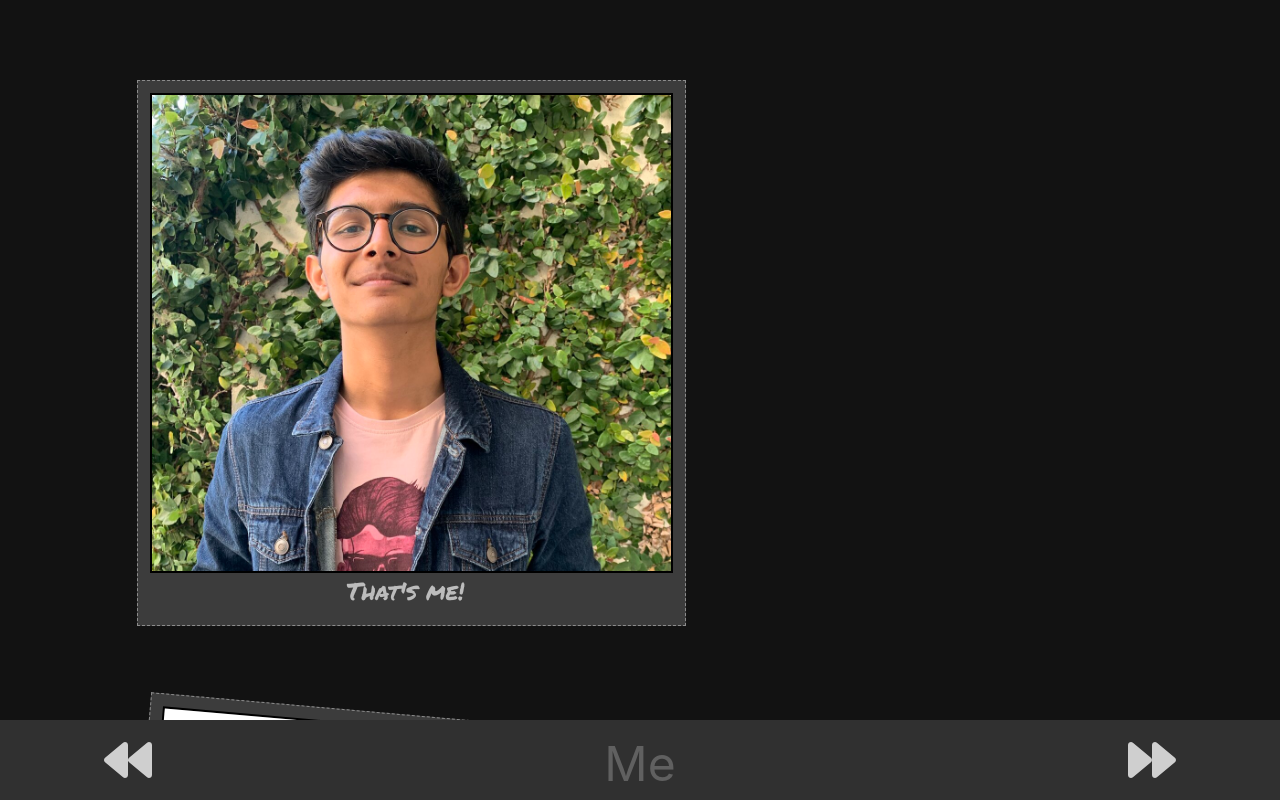
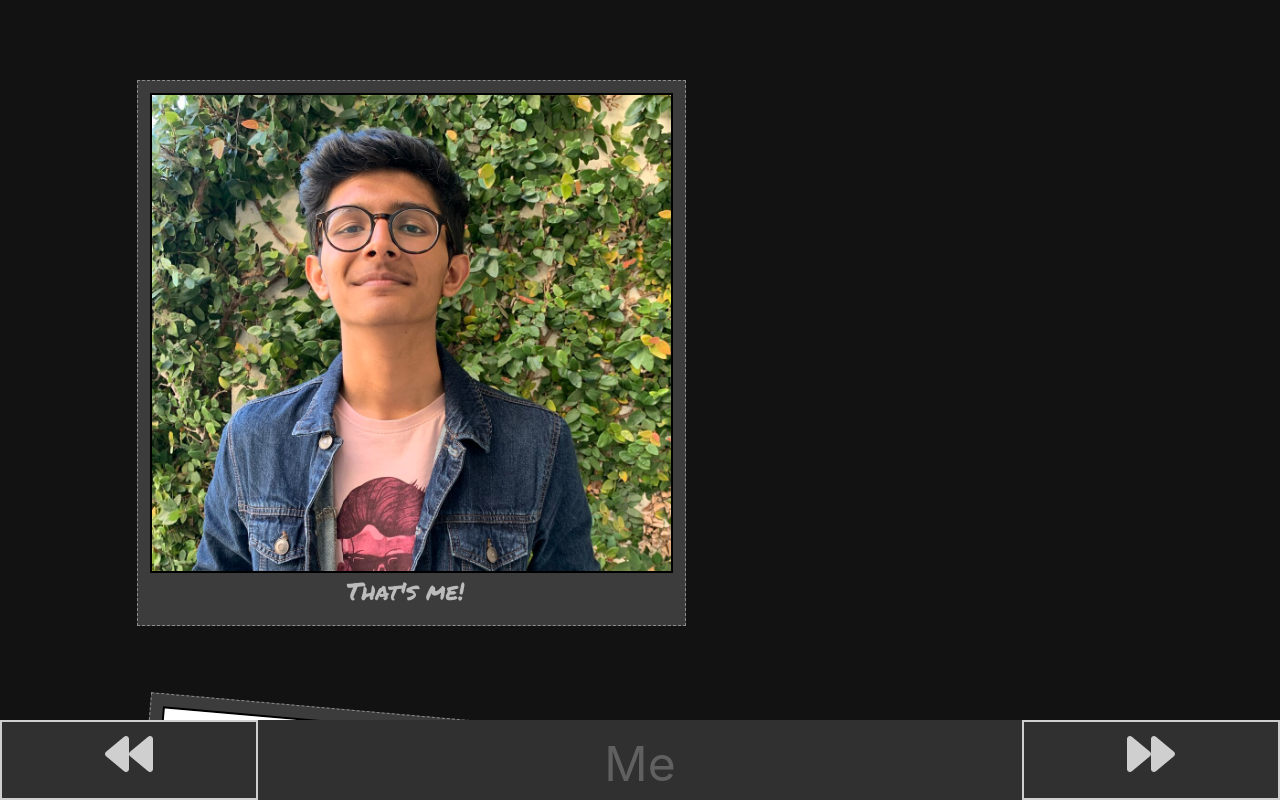
Before and after one commit to xo28122000/portfolio-2, a React (Create React App) app in the folder app/: page / in a window 1280 px wide. Built offline with nearby package versions, Linux system fonts and the light colour scheme; a web font is replaced by a local one.

Commit message:
footer icoms

```diff
--- a/app/src/components/Footer/Footer.css
+++ b/app/src/components/Footer/Footer.css
@@ -18,8 +18,22 @@
 .Footer-elements {
   flex: 1;
   flex-grow: 1;
+
   text-align: center;
+
   height: 10vh;
+
   padding-top: 1vh;
   padding-bottom: 1vh;
 }
+
+.Footer-icons {
+  color: #cfcfcf;
+
+  border-width: 2px;
+  border-style: solid;
+}
+
+.Footer-icons:hover {
+  color: white;
+}
--- a/app/src/components/Footer/index.js
+++ b/app/src/components/Footer/index.js
@@ -27,13 +27,8 @@ const Footer = props => {
   return (
     <div id="Footer-root">
       <div id="Footer-container">
-        <div className="Footer-elements">
-          <FontAwesomeIcon
-            icon={faBackward}
-            size="3x"
-            onClick={prevClick}
-            style={{ height: "8vh", color: "#cfcfcf" }}
-          />
+        <div className="Footer-elements Footer-icons" onClick={prevClick}>
+          <FontAwesomeIcon icon={faBackward} size="3x" />
         </div>
         <div
           className="Footer-elements"
@@ -41,13 +36,8 @@ const Footer = props => {
         >
           {title}
         </div>
-        <div className="Footer-elements">
-          <FontAwesomeIcon
-            icon={faForward}
-            size="3x"
-            onClick={nextClick}
-            style={{ height: "8vh", color: "#cfcfcf" }}
-          />
+        <div className="Footer-elements Footer-icons" onClick={nextClick}>
+          <FontAwesomeIcon icon={faForward} size="3x" />
         </div>
       </div>
     </div>
```
